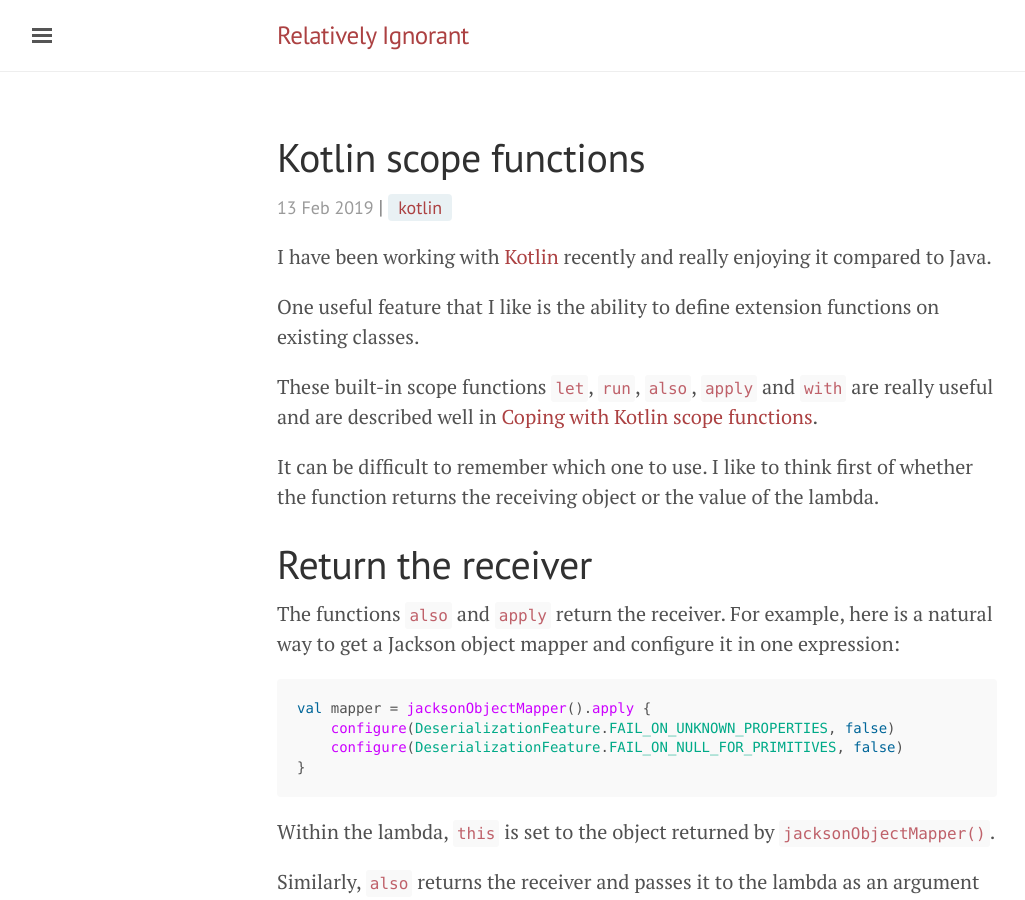
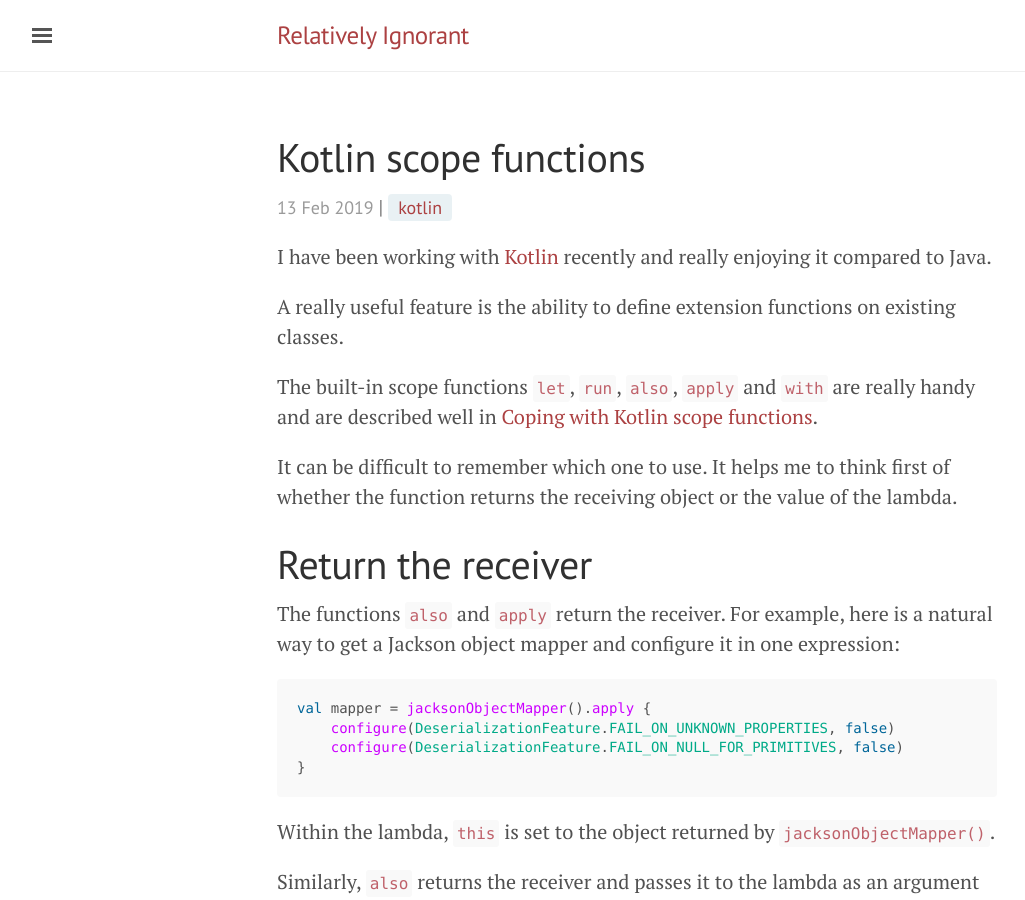
Before and after one commit to mjstrasser/mjstrasser.github.io, a Jekyll site: the page built from _posts/2019-02-13-kotlin-scope-functions.md, in a window 1280 px wide and 900 px high. Shown: the whole window, without its empty margins (3-1028 px from the left). Built offline with Jekyll 4.4.1, drawn with Linux system fonts in a browser that asks for light colours.

Commit message:
Updates to Kotlin functions post

```diff
--- a/_posts/2019-02-13-kotlin-scope-functions.md
+++ b/_posts/2019-02-13-kotlin-scope-functions.md
@@ -8,14 +8,14 @@ tags: kotlin
 I have been working with [Kotlin](https://kotlinlang.org/) recently and really enjoying it
 compared to Java.
 
-One useful feature that I like is the ability to define extension functions on existing
+A really useful feature is the ability to define extension functions on existing
 classes.
 
-These built-in scope functions `let`, `run`, `also`, `apply` and `with` are really useful
+The built-in scope functions `let`, `run`, `also`, `apply` and `with` are really handy
 and are described well in
 [Coping with Kotlin scope functions](https://kotlinexpertise.com/coping-with-kotlins-scope-functions/).
 
-It can be difficult to remember which one to use. I like to think first of whether the function
+It can be difficult to remember which one to use. It helps me to think first of whether the function
 returns the receiving object or the value of the lambda.
 
 # Return the receiver
```
